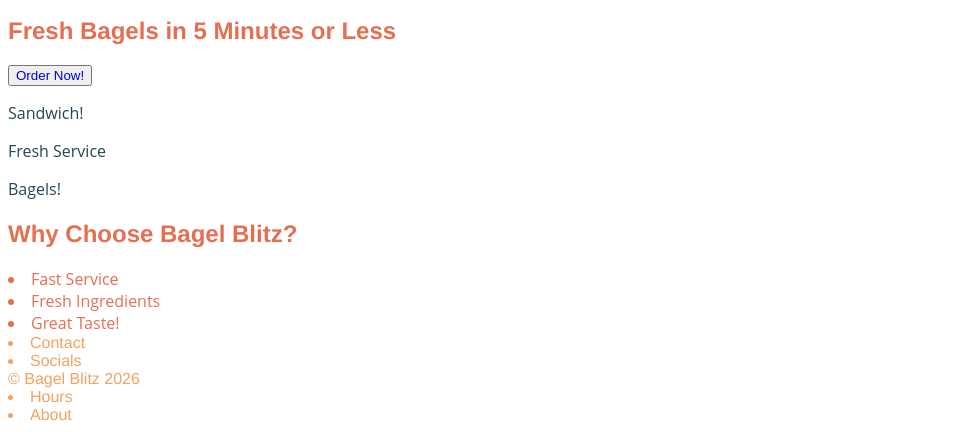
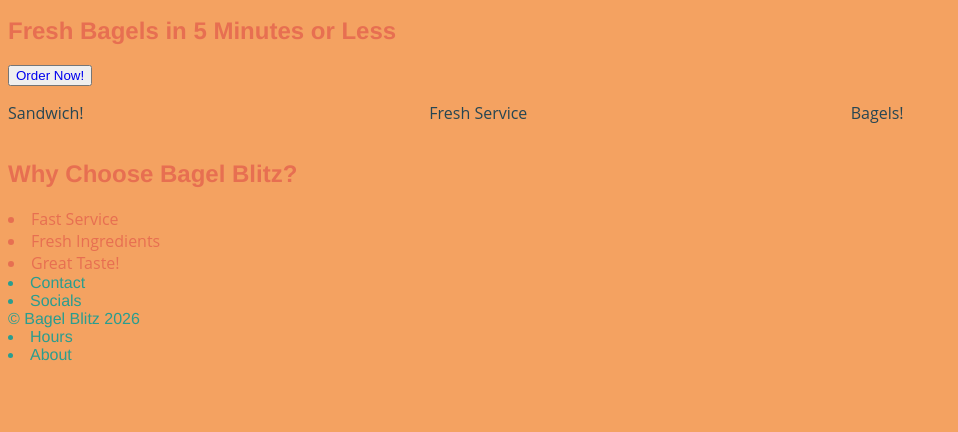
Before and after one commit to NessieTheDuckessOfSpace/wdd130-Sanchez, a plain HTML site: page index.html in a window 1280 px wide. Shown: the part 705-1137 px from the top of the page, without its empty margins (0-958 px from the left). After the commit the page ends 1077 px from the top, so only its background shows below. Drawn offline with Linux system fonts and the light colour scheme; a web font is replaced by a local one.

Commit message:
final edits

```diff
--- a/index.html
+++ b/index.html
@@ -21,7 +21,7 @@
             <h2>Fresh Bagels in 5 Minutes or Less</h2>
         </div>
         <button><a href="menu.html">Order Now!</a></button>
-        <div id="main content">
+        <div id="main_content">
             <div id="feature 1">
                 <p>Sandwich!</p>
             </div>
--- a/styles.css
+++ b/styles.css
@@ -17,7 +17,7 @@ a{
 }
 
 nav li a{
-    color: var(--sandy-brown);
+    color: var(--verdigris);
     text-decoration: none;
     font-family: "Open Sans", Helvetica, sans-serif;
 }
@@ -31,9 +31,16 @@ h2{
 }
 footer{
     font-family: Poppins, Helvetica, sans-serif;
-    color: var(--sandy-brown);
+    color: var(--verdigris);
 }
 #info li{
     font-family: "Open Sans", Helvetica, sans-serif;
     color: var(--burnt-peach);
 }
+body{
+    background-color: var(--sandy-brown);
+}
+#main_content{
+    display: grid;
+    grid-template-columns: 1fr 1fr 1fr;
+}
```
